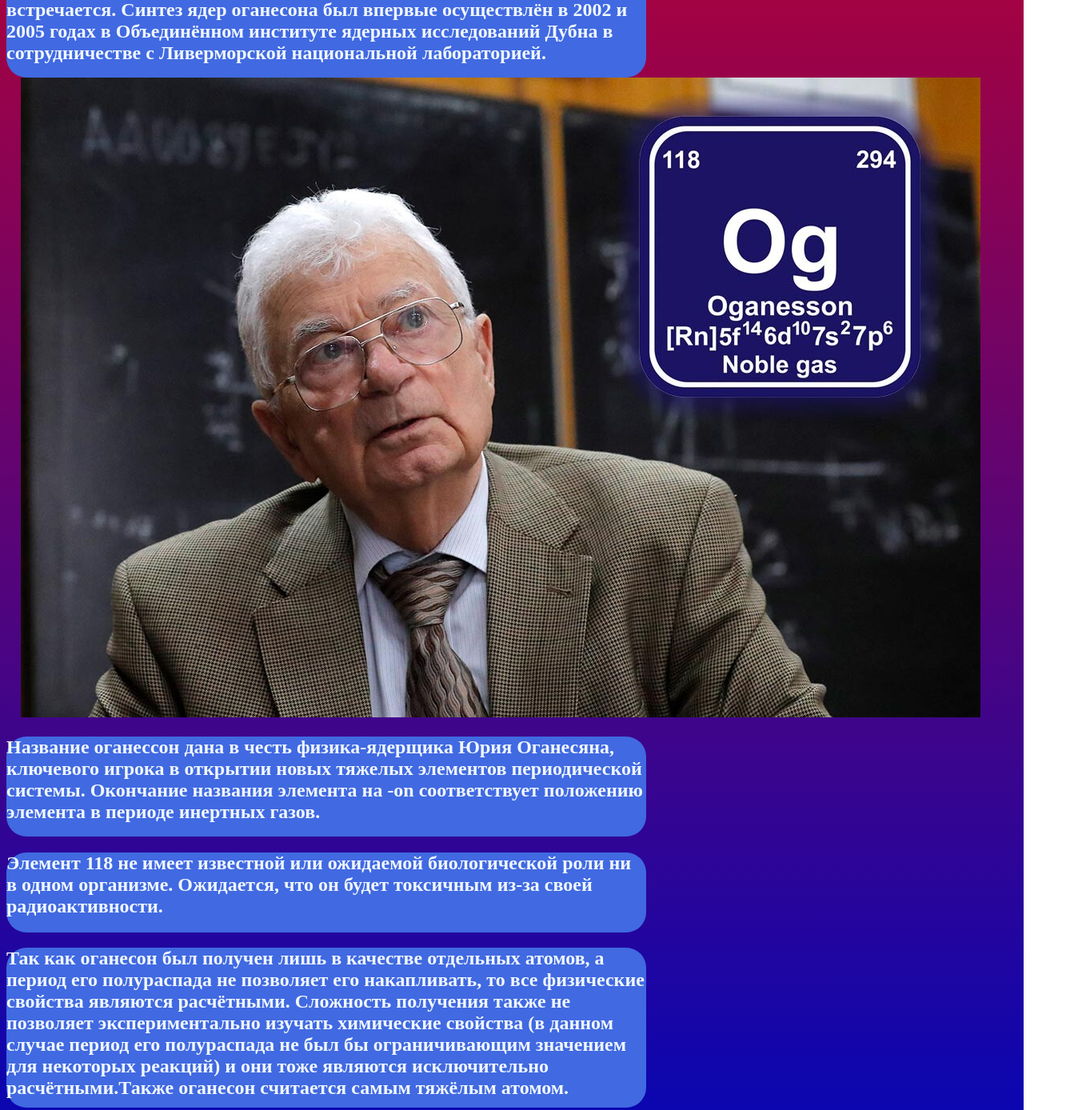
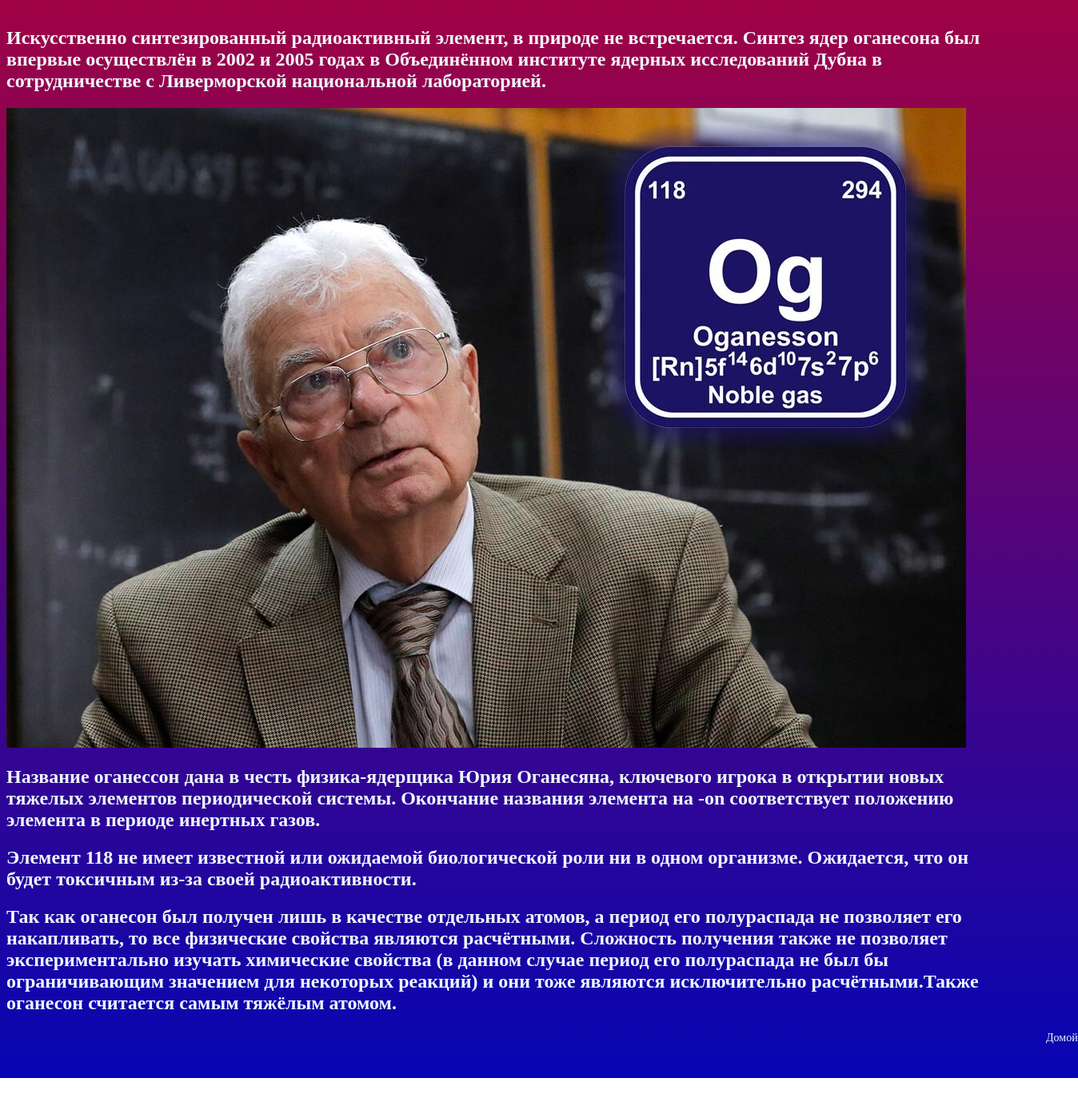
Before and after one commit to Seregan27/Oganesson, a plain HTML site: page index.html in a window 1280 px wide. Shown: the part 841-2229 px from the top of the page at 80% size, 1348 px wide, since content can reach past the window. After the commit the page ends 2189 px from the top, so only its background shows below. Drawn offline with nearby package versions, Linux system fonts and the light colour scheme.

Commit message:
Add files via upload

```diff
--- a/index.html
+++ b/index.html
@@ -20,7 +20,7 @@
 .colortext{
              color: red;
         }
-    </style>
+    </style><div class="HM"><a href="https://seregan27.github.io/Tennessin/">Домой</a></div>
     <div class="h1"><h1>Оганессон(Og)</h1></div>
     <div class="img1"data-aos="fade-right"><img src="i.webp" alt=""></div>
     <div class="circel"data-aos="fade-down-left"><h2 class="h2"><span class="colortext">Оганессон</span> - элемент под номером 118 в периодической таблице Менделеева. Это радиоактивный синтетический трансактинидный элемент, официально признанный в 2016 году. С 2005 года было произведено всего 4 атома оганессона</h2></div>
@@ -30,6 +30,7 @@
     <div class="circel2"data-aos="fade-right"><h2 class="h2">Название оганессон дана в честь физика-ядерщика Юрия Оганесяна, ключевого игрока в открытии новых тяжелых элементов периодической системы. Окончание названия элемента на -on соответствует положению элемента в периоде инертных газов. </h2></div>
     <div class="circel3"data-aos="fade-up"><h2 class="h2">Элемент 118 не имеет известной или ожидаемой биологической роли ни в одном организме. Ожидается, что он будет токсичным из-за своей радиоактивности. </h2></div>
     <div class="circel4"data-aos="flip-left"><h2 class="h2">Так как оганесон был получен лишь в качестве отдельных атомов, а период его полураспада не позволяет его накапливать, то все физические свойства являются расчётными. Сложность получения также не позволяет экспериментально изучать химические свойства (в данном случае период его полураспада не был бы ограничивающим значением для некоторых реакций) и они тоже являются исключительно расчётными.Также оганесон считается самым тяжёлым атомом. </h2></div>
+    <div class="HM"><a href="https://seregan27.github.io/Tennessin/">Домой</a></div>
     <script src="https://unpkg.com/aos@2.3.1/dist/aos.js"></script>
     <script>
         AOS.init();
--- a/style.css
+++ b/style.css
@@ -1,53 +1,47 @@
+.h1{
+    text-align: center;
+}
 body {
     background:linear-gradient(red, rgb(6, 6, 179));
-    height: 2240px;
-     }
-.circel{
+    height: 2173px;
+  }
+.circle{
     width: 800px;
-    height: 125px;
+    height: 285px;
 
 
-    background-color:#4169E1;
+    background-color:rgb(255, 255, 255);
     border-radius: 25px
 }
-.circel1{
-    width: 800px;
-    height: 125px;
+.circle1{
+    width: 675px;
+    height: 55px;
 
 
-    background-color:#4169E1;
-    border-radius: 25px
+    background-color:rgb(255, 255, 255);
+    border-radius: 17px
 }
-.circel2{
-    width: 800px;
-    height: 125px;
+.circle2{
+    width: 675px;
+    height: 175px;
 
 
-    background-color:#4169E1;
-    border-radius: 25px
+    background-color:rgb(255, 255, 255);
+    border-radius: 17px
 }
-.circel3{
-    width: 800px;
-    height: 100px;
 
-
-    background-color:#4169E1;
-    border-radius: 25px
-}
-.circel4{
-    width: 800px;
-    height: 200px;
-
-
-    background-color:#4169E1;
-    border-radius: 25px
-}
-.img{
-    padding-left: 18px;
-}
-.img1{
-    padding-left: 89;
+.imgsize{
+    padding-left: 800px;
 }
 .img2{
-    padding-left: 360px;
+    padding: 30px;
 }
+.img3{
+    padding-left:  800px; ;
+}
+a {
+    text-decoration:none;
+    color: aliceblue;
+    font-size: 14px;
+    margin-left: 1300px;
+  }
```
